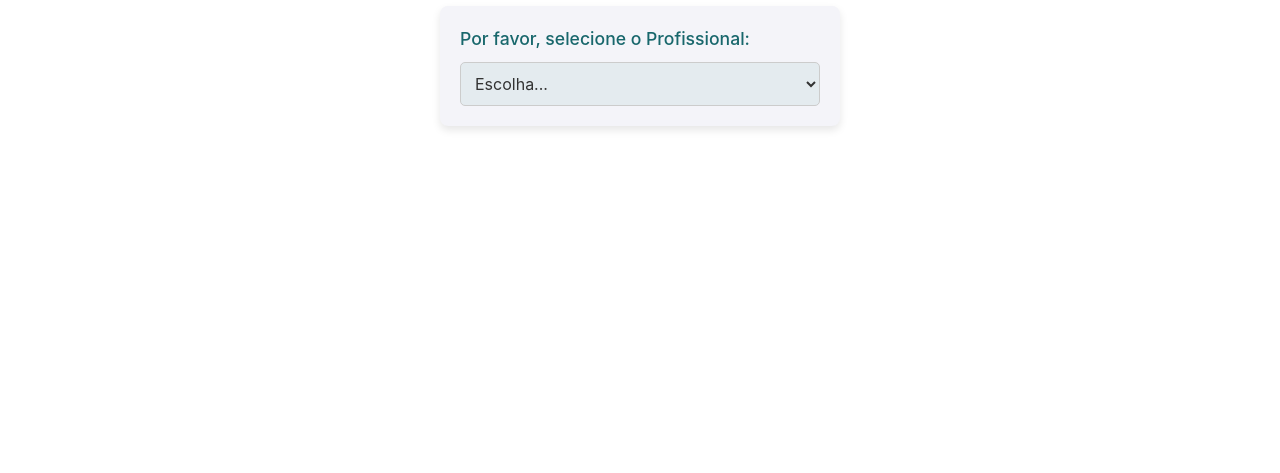
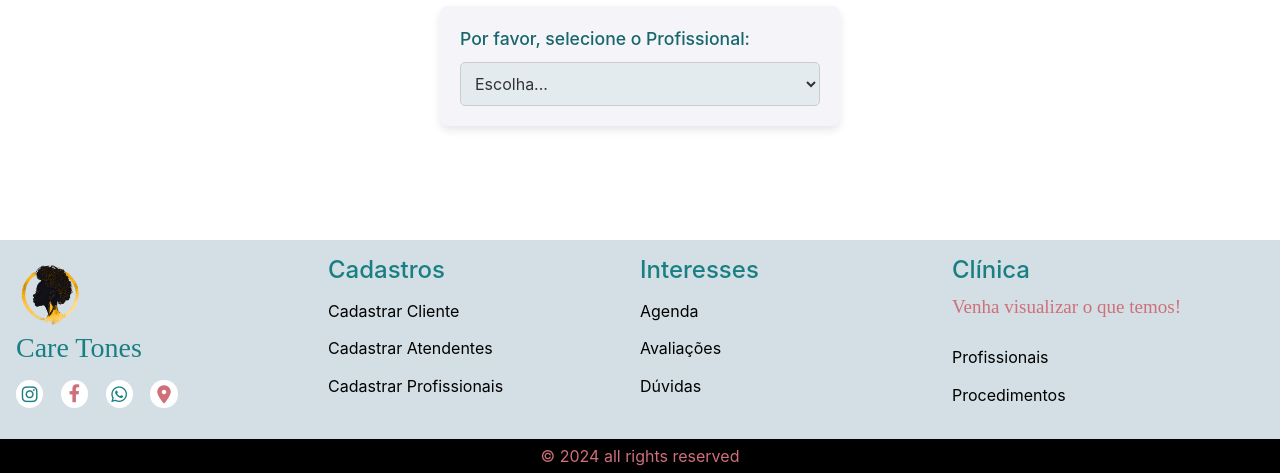
Before and after one commit to Lehguanaes/Clinica_Estetica_Site, a PHP site: page /glow_schedule/atendente/visualizarAvaliacoes.php in a window 1280 px wide. Shown: the part 501-974 px from the top of the page. Before the commit the page ends 631 px from the top, so only its background shows below. Run offline with PHP 8.4, Linux system fonts and the light colour scheme; data comes from the database, SQL or seed files in the repository; some libraries are stand-ins or nearby versions.

Commit message:
atualizando footer

```diff
--- a/glow_schedule/atendente/visualizarAvaliacoes.php
+++ b/glow_schedule/atendente/visualizarAvaliacoes.php
@@ -187,6 +187,76 @@
         <div class="swiper-pagination"></div>
         <div>&nbsp;</div>
     </div>
+
+    <footer>
+        <div id="footer_content">
+            <div id="footer_contacts">
+                <a class="navbar-brand" href="#"> <img class="rounded-circle ms-4" src="../logo/Logo.png" alt="Logo care tones" width="69px"></a>
+                <h3>Care Tones</h3>
+                <div id="footer_social_media">
+                    <a href="#" class="footer-link" id="instagram">
+                        <i class="fa-brands fa-instagram"></i>
+                    </a>
+                    <a href="#" class="footer-link" id="facebook">
+                        <i class="fa-brands fa-facebook-f fa-xs"></i>
+                    </a>
+                    <a href="#" class="footer-link" id="whatsapp">
+                        <i class="fa-brands fa-whatsapp"></i>
+                    </a>
+                    <a href="#" class="footer-link" id="localizacao">
+                        <i class="fa-solid fa-location-dot"></i>
+                    </a>
+                </div>
+            </div>
+            <ul class="footer-list">
+                <li>
+                    <h4 id="subtitulo-footer">Cadastros</h4>
+                </li>
+                <li>
+                    <a href="cadastrarClienteAtendente.php" class="footer-link">Cadastrar Cliente</a>
+                </li>
+                <li>
+                    <a href="cadastroAtendente.php" class="footer-link">Cadastrar Atendentes</a>
+                </li>
+                <li>
+                    <a href="cadastroEsteticista.php" class="footer-link">Cadastrar Profissionais</a>
+                </li>
+            </ul>
+            <ul class="footer-list">
+                <li>
+                    <h4 id="subtitulo-footer">Interesses</h4>
+                </li>
+                <li>
+                    <a href="visualizarConsultas.php" class="footer-link">Agenda</a>
+                </li>
+                <li>
+                    <a href="visualizarAvaliacoes.php" class="footer-link">Avaliações</a>
+                </li>
+                <li>
+                    <a href="visualizarDuvidas.php" class="footer-link">Dúvidas</a>
+                </li>
+            </ul>
+            <div id="footer_subscribe">
+                <h4 id="subtitulo-footer">Clínica</h4>
+                <p>
+                    Venha visualizar o que temos!
+                </p>
+                <ul class="footer-list">
+                <li>
+                    <a href="../esteticista/esteticistas.php" class="footer-link">Profissionais</a>
+                </li>
+                <li>
+                    <a href="../procedimento/procedimentos.php" class="footer-link">Procedimentos</a>
+                </li>
+                </ul>
+            </div>
+        </div>
+        <div id="footer_copyright">
+            &#169
+            2024 all rights reserved
+        </div>
+    </footer>
+
     <!-- Scripts -->
     <script src="https://cdn.jsdelivr.net/npm/swiper/swiper-bundle.min.js"></script>
     <script src="https://cdn.jsdelivr.net/npm/sweetalert2@11"></script>
```
